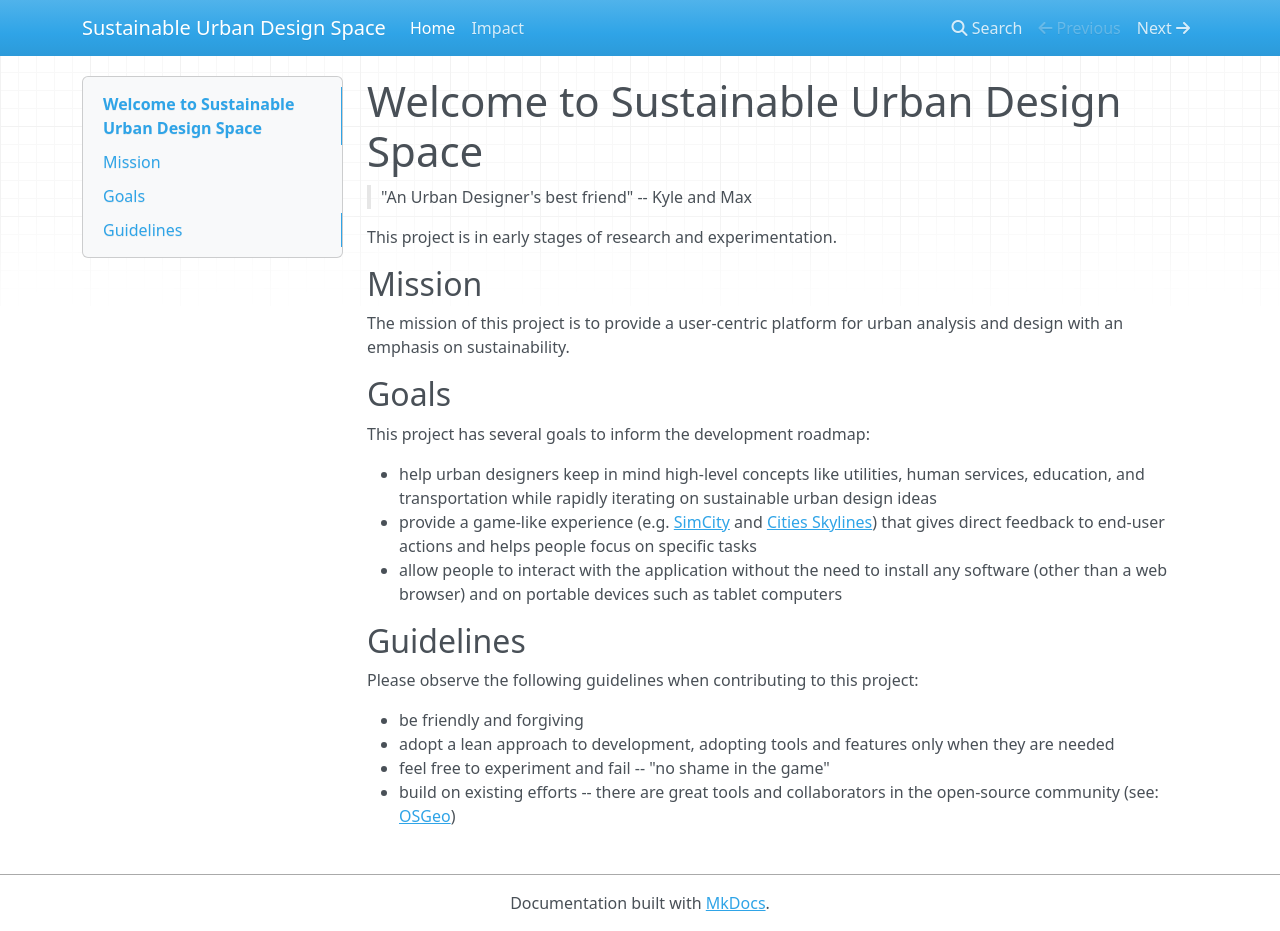
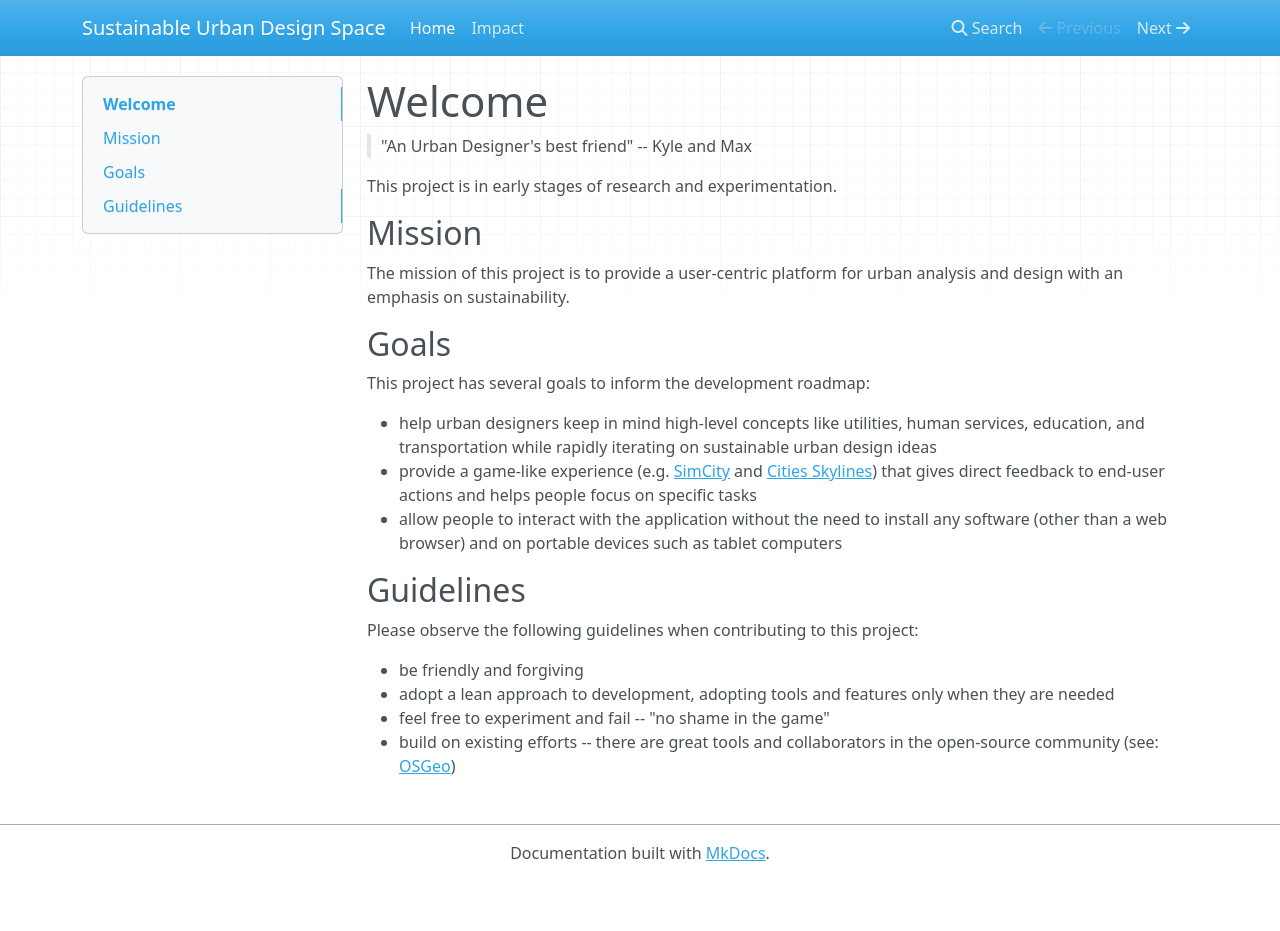
Before and after one commit to SustainableUrbanDesign/app, an MkDocs documentation site: the page built from docs/docs/index.md, in a window 1280 px wide and 931 px high. Built offline with MkDocs 1.6.1, drawn with Linux system fonts in a browser that asks for light colours; nearby versions of some CDN libraries.

Commit message:
Shorten first header

```diff
--- a/docs/docs/index.md
+++ b/docs/docs/index.md
@@ -1,4 +1,4 @@
-# Welcome to Sustainable Urban Design Space
+# Welcome
 
 > "An Urban Designer's best friend" -- Kyle and Max
 
```
